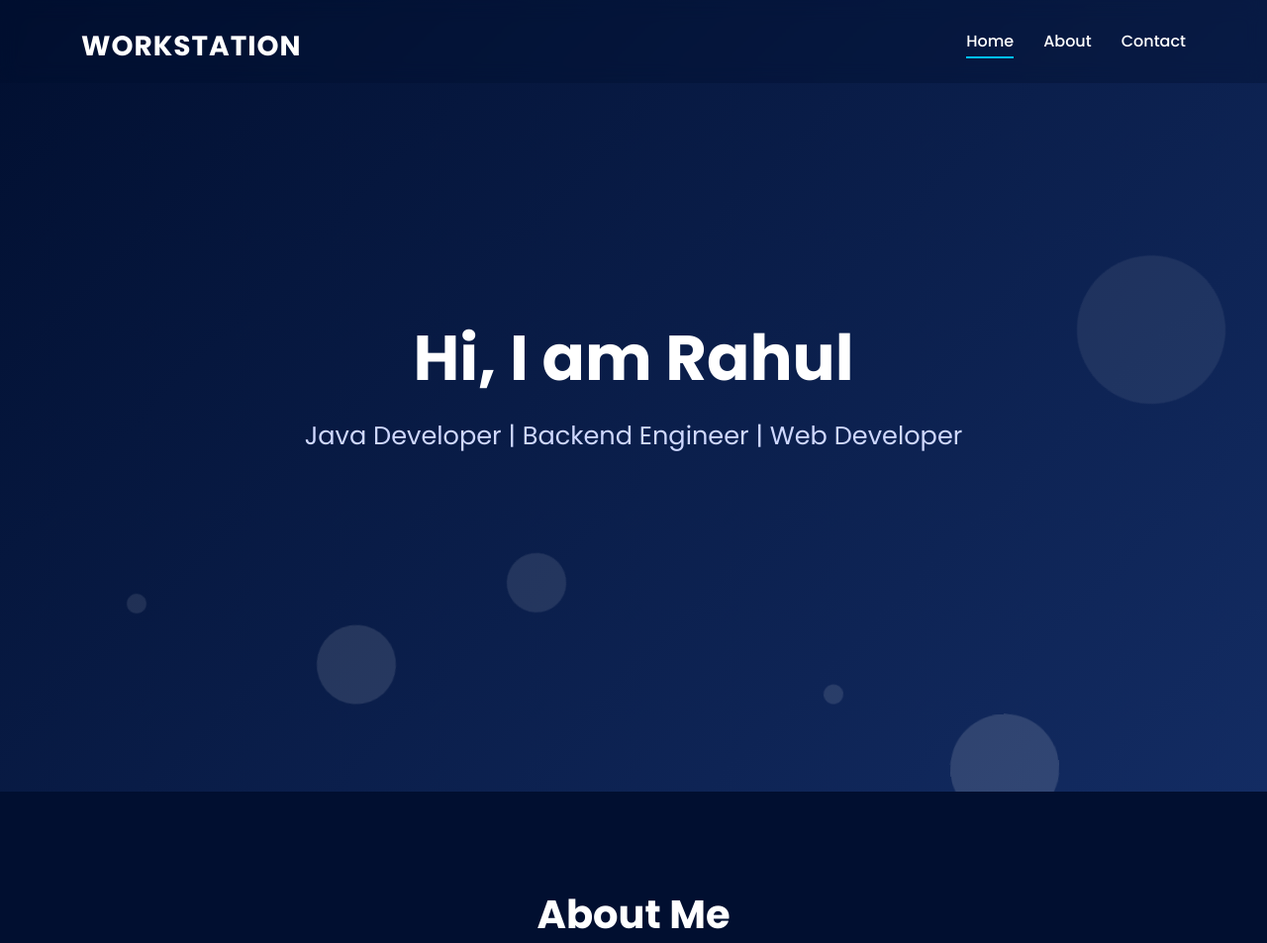
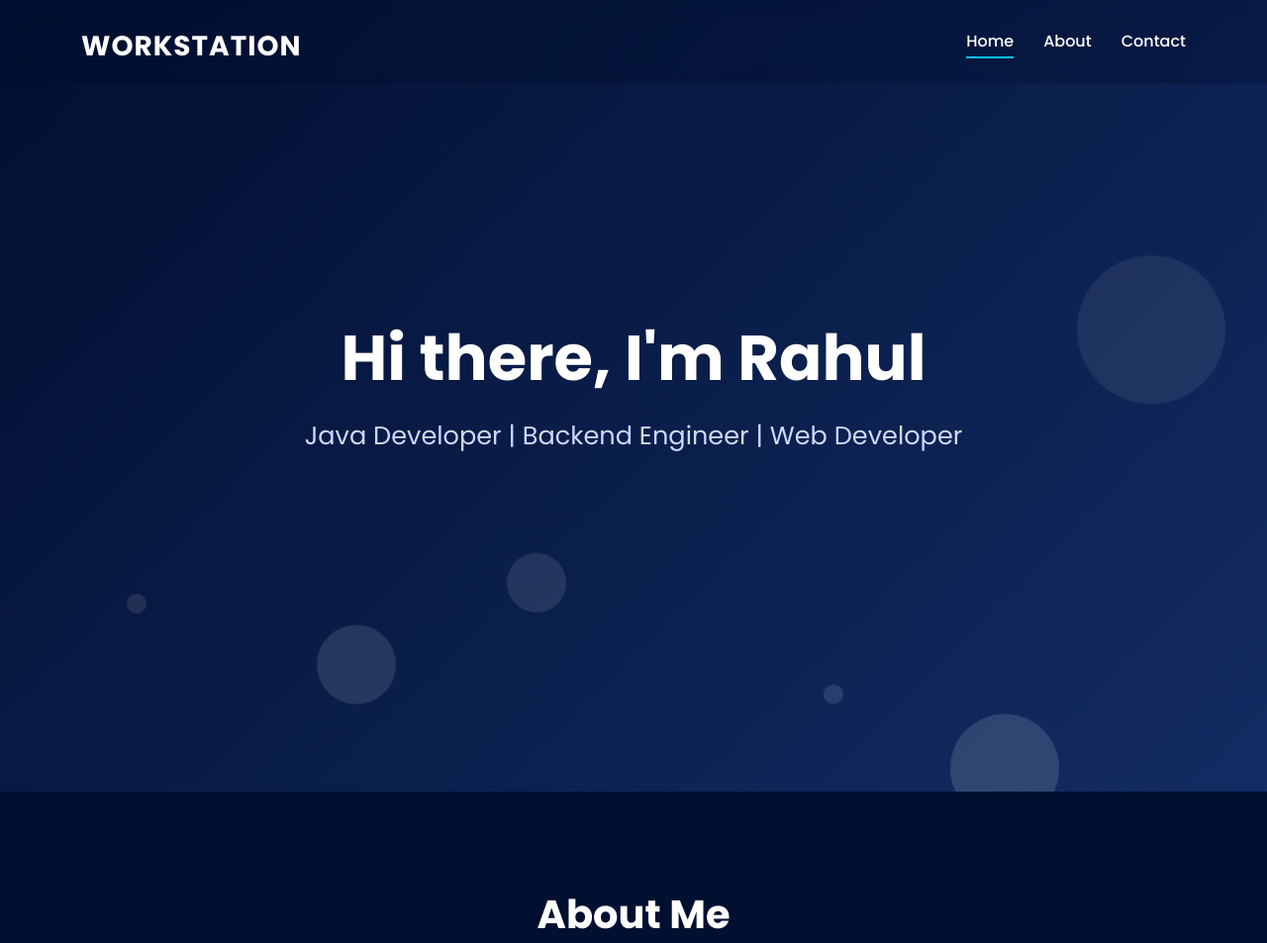
Before and after one commit to er-workspace/portfolio, a plain HTML site: page index.html in a window 1280 px wide. Shown: the top 953 px of the page at 99% size. Drawn offline with nearby package versions, Linux system fonts and the light colour scheme.

Commit message:
Update index.html

```diff
--- a/index.html
+++ b/index.html
@@ -459,7 +459,7 @@
   </ul>
 
   <div class="hero-content">
-    <h1 class="hero-title">Hi, I am Rahul</h1>
+    <h1 class="hero-title">Hi there, I'm Rahul</h1>
     <p class="hero-subtitle">
       Java Developer | Backend Engineer | Web Developer
     </p>
```
